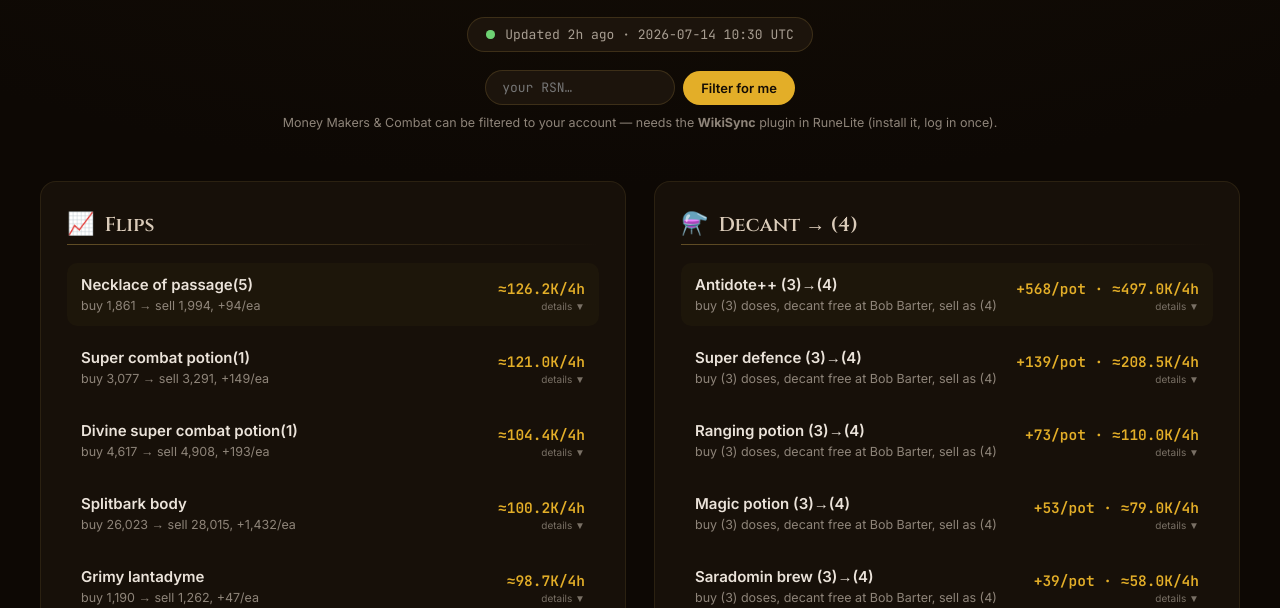
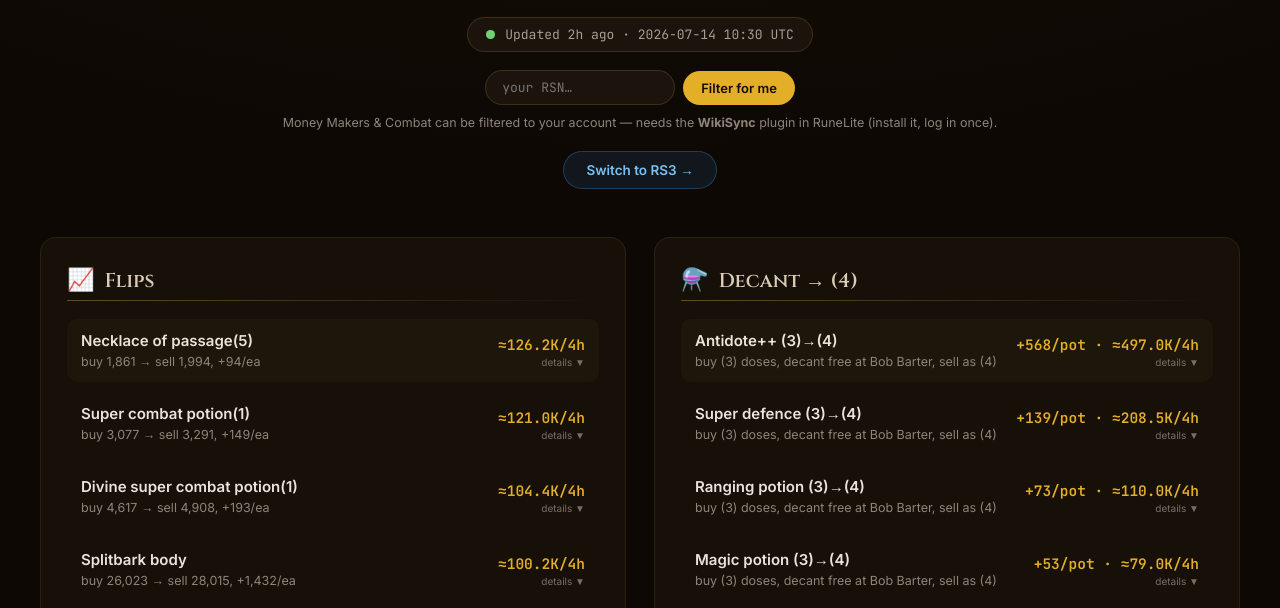
Before and after one commit to Yousdje/osrs-money-advisor, a plain HTML site: page index.html in a window 1280 px wide. Shown: the part 150-758 px from the top of the page. Drawn offline with Linux system fonts and the light colour scheme.

Commit message:
Cross-link: Switch to RS3 button (blue-tinted, mirrors the RS3 site's gold one)
Co-Authored-By: Claude Fable 5 <noreply@anthropic.com>

```diff
--- a/index.html
+++ b/index.html
@@ -68,6 +68,14 @@
   .rsn-status { margin-top: 10px; font-size: 12.5px; color: oklch(62% 0.02 70); min-height: 18px; }
   .rsn-status.ok { color: oklch(78% 0.13 145); }
   .rsn-status.err { color: oklch(75% 0.14 25); }
+
+  .switch-row { margin-top: 18px; }
+  .switch-btn {
+    display: inline-flex; align-items: center; gap: 8px; padding: 10px 22px; border-radius: 999px;
+    background: oklch(28% 0.04 245 / 0.45); border: 1px solid oklch(58% 0.12 245 / 0.4);
+    color: oklch(78% 0.1 240); text-decoration: none; font-size: 13.5px; font-weight: 600;
+  }
+  .switch-btn:hover { background: oklch(32% 0.05 245 / 0.55); border-color: oklch(66% 0.13 245 / 0.5); }
 
   .grid {
     max-width: 1400px; margin: 0 auto; padding: 16px 40px 0;
@@ -141,6 +149,9 @@
     <button id="rsnClear" type="button" class="ghost" hidden>show all</button>
   </div>
   <div class="rsn-status" id="rsnStatus">Money Makers &amp; Combat can be filtered to your account — needs the <b>WikiSync</b> plugin in RuneLite (install it, log in once).</div>
+  <div class="switch-row">
+    <a class="switch-btn" href="https://yousdje.github.io/rs3-money-advisor/">Switch to RS3 →</a>
+  </div>
 </div>
 
 <div class="grid" id="grid"></div>
```
